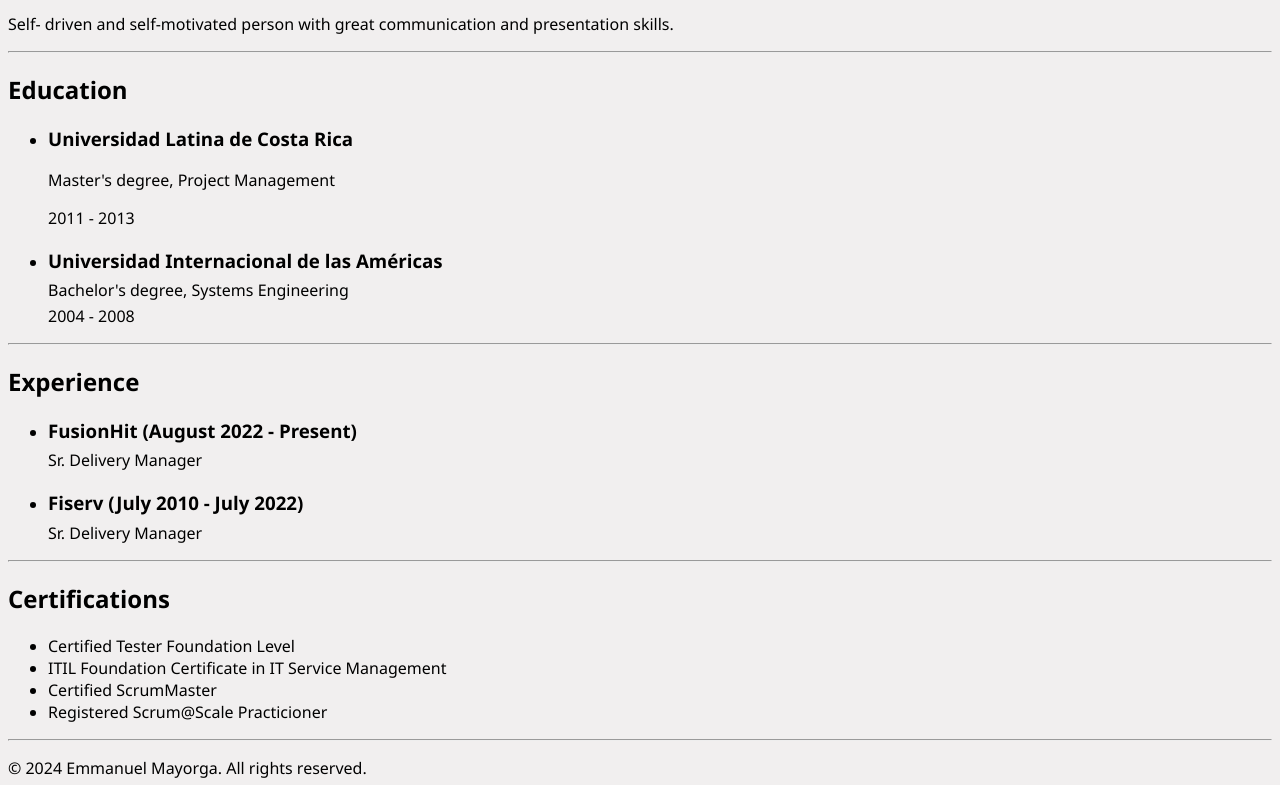
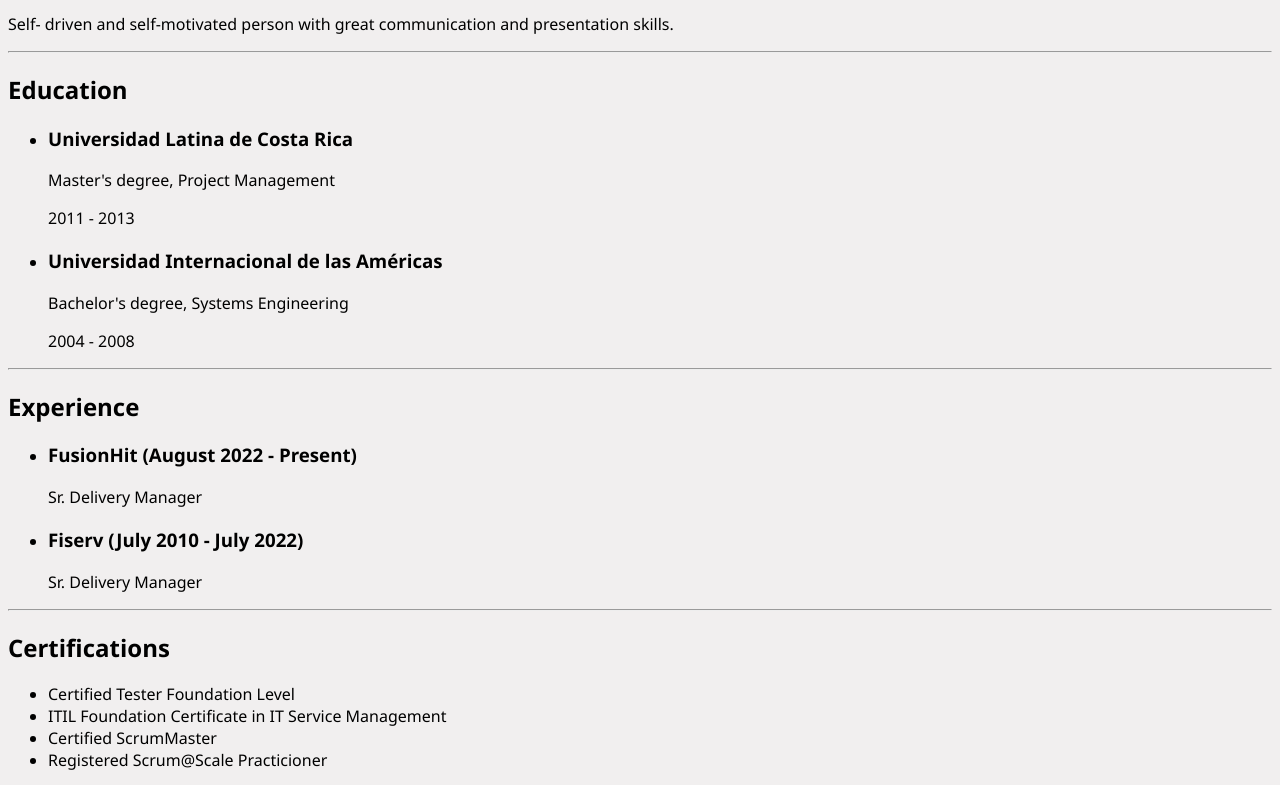
Before and after one commit to emayorga7/html-Online-Resume, a plain HTML site: page index.html in a window 1280 px wide. Shown: the part 551-1336 px from the top of the page. Drawn offline with Linux system fonts and the light colour scheme.

Commit message:
Update index.html

```diff
--- a/index.html
+++ b/index.html
@@ -29,8 +29,8 @@
         </li>
         <li>
             <h3>Universidad Internacional de las Américas</h3>
-            <p style="margin-top: -1%;">Bachelor's degree, Systems Engineering</p>
-            <p style="margin-top: -1%;">2004 - 2008</p>
+            <p>Bachelor's degree, Systems Engineering</p>
+            <p>2004 - 2008</p>
         </li>
     </ul>
     <hr>
@@ -38,11 +38,11 @@
         <ul>
             <li>
                 <h3>FusionHit (August 2022 - Present)</h3>
-                <p style="margin-top: -1%;">Sr. Delivery Manager</p>
+                <p>Sr. Delivery Manager</p>
             </li>
             <li>
                 <h3>Fiserv (July 2010 - July 2022)</h3>
-                <p style="margin-top: -1%;">Sr. Delivery Manager</p>
+                <p>Sr. Delivery Manager</p>
             </li>
         </ul>
     <hr />
```
